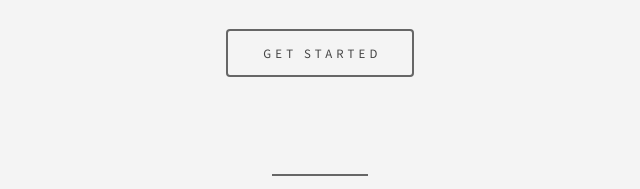
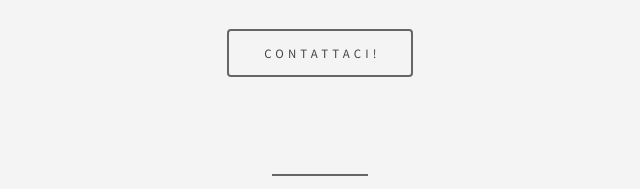
Before and after one commit to CreativErica/CreativErica.github.io, a plain HTML site: page index.html in a window 1280 px wide. Shown: the part 2518-2707 px from the top of the page, 320-960 px from the left. Drawn offline with Linux system fonts and the light colour scheme.

Commit message:
Update2 index.html

```diff
--- a/index.html
+++ b/index.html
@@ -39,7 +39,7 @@
 						<p>Phasellus ac augue ac magna auctor tempus proin<br>
 						accumsan lacus a nibh commodo in pellentesque dui<br>
 						in hac habitasse platea dictumst.</p>
-						<ul class="actions"><li><a href="#" class="button big">Get Started</a></li>
+						<ul class="actions"><li><a href="#" class="button big">Contattaci!</a></li>
 						</ul></section><!-- Main --><!--
 					<section id="main" class="main">
 						<header>
```
